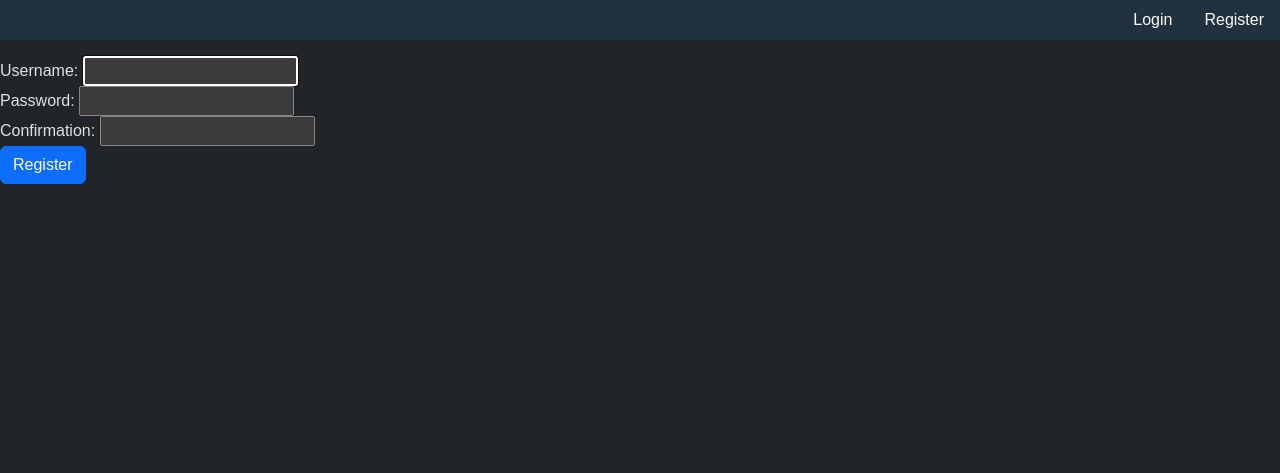
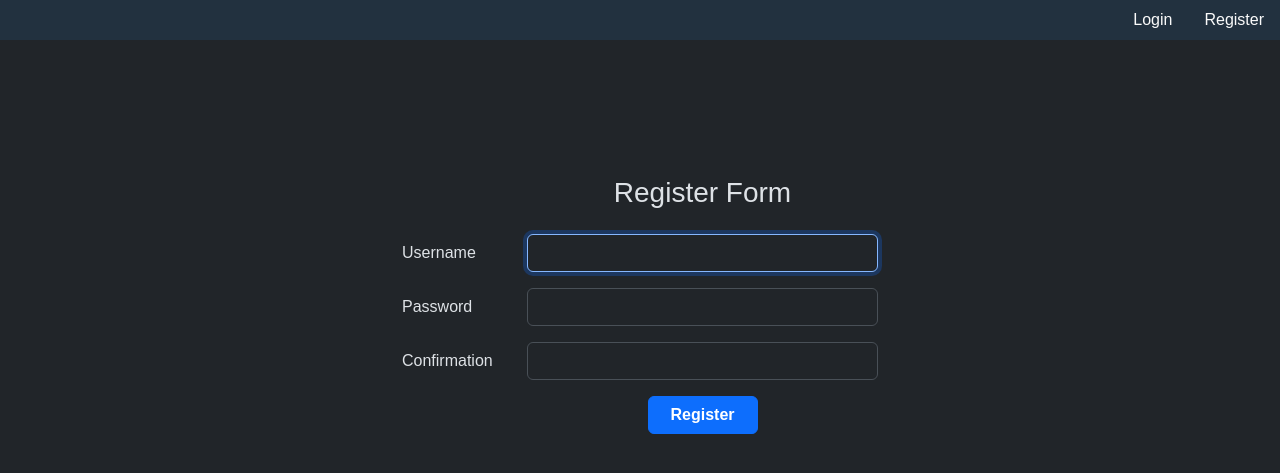
Before and after one commit to TheanhPhung/LightTracker, a Django app: page /register/ in a window 1280 px wide. Shown: the top 473 px of the page. Run offline with Django 5.2, Linux system fonts and the light colour scheme.

Commit message:
Update the UI login, register html template

```diff
--- a/app/static/app/style.css
+++ b/app/static/app/style.css
@@ -39,3 +39,11 @@ body {
 		color: white;
 	}
 }
+
+#login-form {
+	width: 500px;
+
+	button {
+		width: 110px;
+	}
+}
--- a/app/templates/app/register.html
+++ b/app/templates/app/register.html
@@ -1,24 +1,47 @@
 {% extends "app/base.html" %}
 
-{% block title %}Login{% endblock %}
+{% block title %}Register{% endblock %}
 
 {% block body %}
-<div>
+<div class="container" id="login-form">
+	<div style="height:120px"></div>
 	<form action="{% url "register" %}" method="post">
 		{% csrf_token %}
-		<div>
-			<label for="username">Username: </label>
-			<input type="text" name="username" required autofocus>
+
+		<div class="mb-3 row">
+			<div class="col-sm-3"></div>
+			<div class="col-sm-9 text-center">
+				<h3>Register Form</h3>
+			</div>
 		</div>
-		<div>
-			<label for="password">Password: </label>
-			<input type="password" name="password" required>
+
+		<div class="mb-3 row">
+			<label class="col-sm-3 col-form-label" for="username">Username</label>
+			<div class="col-sm-9">
+				<input class="form-control" type="text" name="username" required autofocus>
+			</div>
 		</div>
-		<div>
-			<label for="confirmation">Confirmation: </label>
-			<input type="password" name="confirmation" required>
+
+		<div class="mb-3 row">
+			<label class="col-sm-3 col-form-label" for="password">Password</label>
+			<div class="col-sm-9">
+				<input class="form-control" type="password" name="password" required autofocus>
+			</div>
 		</div>
-		<button class="btn btn-primary" type="submit">Register</button>
+
+		<div class="mb-3 row">
+			<label class="col-sm-3 col-form-label" for="confirmation">Confirmation</label>
+			<div class="col-sm-9">
+				<input class="form-control" type="password" name="confirmation" required autofocus>
+			</div>
+		</div>
+
+		<div class="mb-3 row">
+			<div class="col-sm-3"></div>
+			<div class="col-sm-9 text-center">
+				<button class="btn btn-primary" type="submit"><strong>Register</strong></button>
+			</div>
+		</div>
 	</form>
 </div>
 {% endblock %}
```
Also changed, not shown: app/templates/app/login.html (+28 -8 lines).
